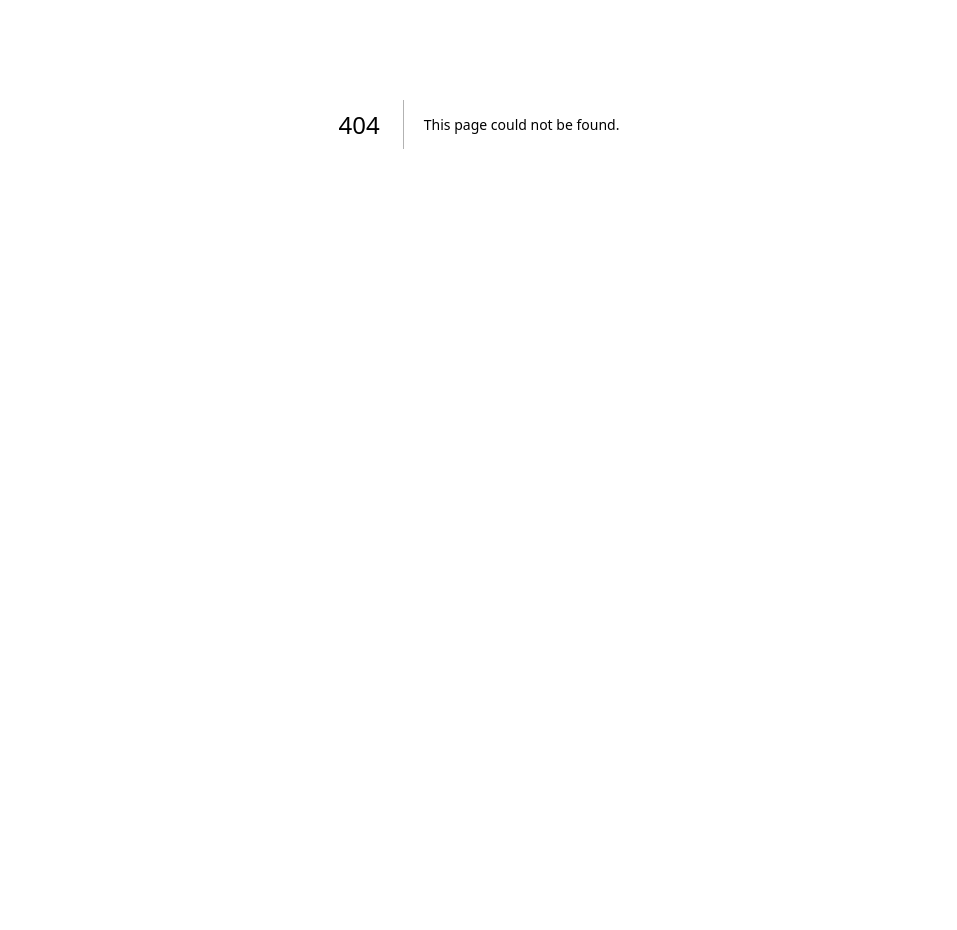
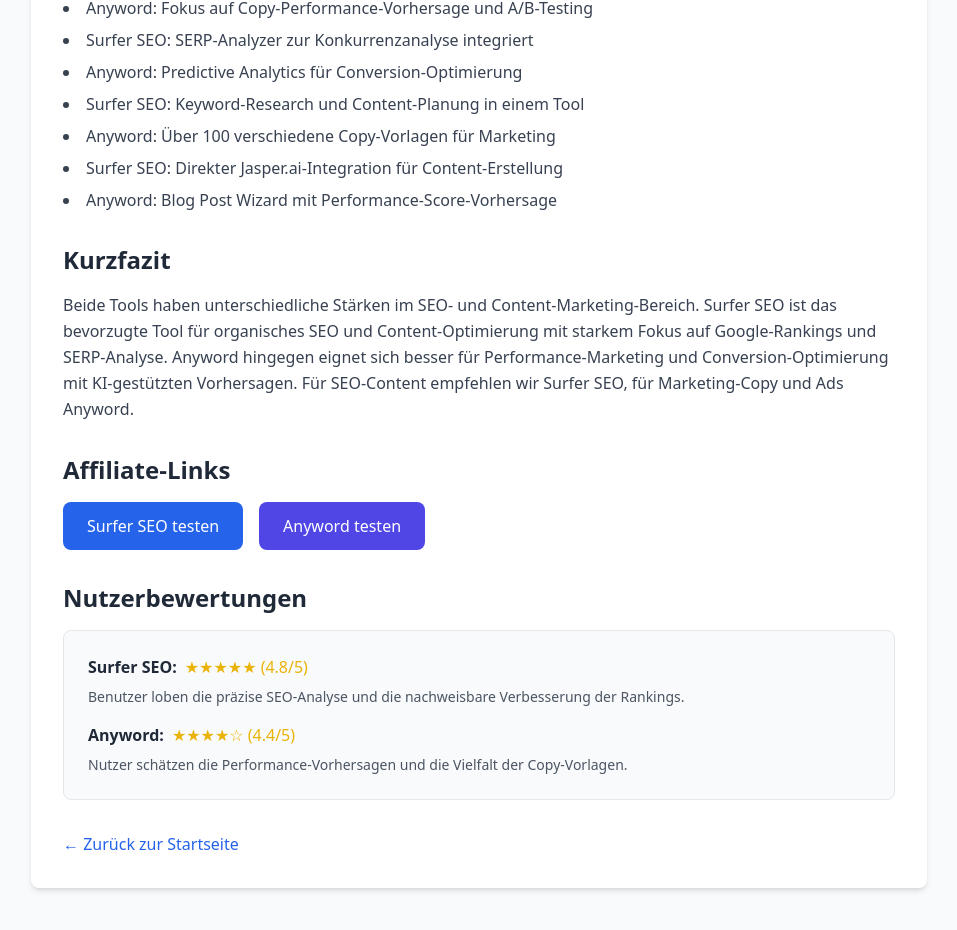
Before and after one commit to jokerhassan/kivergleich-portal, a Next.js app: page /vergleich-surferseo-vs-anyword in a window 1280 px wide. Before the commit this address had no page. Shown: the part 276-1206 px from the top of the page, without its empty margins (161-1118 px from the left). Before the commit the page ends 800 px from the top, so only its background shows below. Built offline with nearby package versions, Linux system fonts and the light colour scheme.

Commit message:
Create page.tsx

```diff
--- /dev/null
+++ b/app/vergleich-surferseo-vs-anyword/page.tsx
@@ -0,0 +1,76 @@
+export default function VergleichSurferSeoVsAnyword() {
+  return (
+    <main className="min-h-screen bg-gray-50 py-12 px-4 sm:px-6 lg:px-8">
+      <div className="max-w-4xl mx-auto bg-white rounded-lg shadow-md p-8">
+        <h1 className="text-4xl font-bold text-gray-900 mb-8">
+          Surfer SEO vs Anyword: KI-SEO-Tools im Vergleich
+        </h1>
+
+        <section className="mb-8">
+          <h2 className="text-2xl font-semibold text-gray-800 mb-4">
+            Wichtigste Funktionen und Unterschiede
+          </h2>
+          <ul className="list-disc list-inside space-y-2 text-gray-700">
+            <li>Surfer SEO: Content-Editor mit Echtzeit-SEO-Analyse und Scoring</li>
+            <li>Anyword: Fokus auf Copy-Performance-Vorhersage und A/B-Testing</li>
+            <li>Surfer SEO: SERP-Analyzer zur Konkurrenzanalyse integriert</li>
+            <li>Anyword: Predictive Analytics für Conversion-Optimierung</li>
+            <li>Surfer SEO: Keyword-Research und Content-Planung in einem Tool</li>
+            <li>Anyword: Über 100 verschiedene Copy-Vorlagen für Marketing</li>
+            <li>Surfer SEO: Direkter Jasper.ai-Integration für Content-Erstellung</li>
+            <li>Anyword: Blog Post Wizard mit Performance-Score-Vorhersage</li>
+          </ul>
+        </section>
+
+        <section className="mb-8">
+          <h2 className="text-2xl font-semibold text-gray-800 mb-4">Kurzfazit</h2>
+          <p className="text-gray-700 leading-relaxed">
+            Beide Tools haben unterschiedliche Stärken im SEO- und Content-Marketing-Bereich. Surfer SEO
+            ist das bevorzugte Tool für organisches SEO und Content-Optimierung mit starkem Fokus auf
+            Google-Rankings und SERP-Analyse. Anyword hingegen eignet sich besser für Performance-Marketing
+            und Conversion-Optimierung mit KI-gestützten Vorhersagen. Für SEO-Content empfehlen wir Surfer SEO,
+            für Marketing-Copy und Ads Anyword.
+          </p>
+        </section>
+
+        <section className="mb-8">
+          <h2 className="text-2xl font-semibold text-gray-800 mb-4">Affiliate-Links</h2>
+          <div className="flex gap-4">
+            <a href="#surferseo-affiliate" className="bg-blue-600 text-white px-6 py-3 rounded-lg hover:bg-blue-700 transition">
+              Surfer SEO testen
+            </a>
+            <a href="#anyword-affiliate" className="bg-indigo-600 text-white px-6 py-3 rounded-lg hover:bg-indigo-700 transition">
+              Anyword testen
+            </a>
+          </div>
+        </section>
+
+        <section className="mb-8">
+          <h2 className="text-2xl font-semibold text-gray-800 mb-4">Nutzerbewertungen</h2>
+          <div className="border rounded-lg p-6 bg-gray-50">
+            <div className="mb-4">
+              <div className="flex items-center mb-2">
+                <span className="font-semibold text-gray-800">Surfer SEO:</span>
+                <span className="ml-2 text-yellow-500">★★★★★ (4.8/5)</span>
+              </div>
+              <p className="text-gray-600 text-sm">Benutzer loben die präzise SEO-Analyse und die nachweisbare Verbesserung der Rankings.</p>
+            </div>
+            <div>
+              <div className="flex items-center mb-2">
+                <span className="font-semibold text-gray-800">Anyword:</span>
+                <span className="ml-2 text-yellow-500">★★★★☆ (4.4/5)</span>
+              </div>
+              <p className="text-gray-600 text-sm">Nutzer schätzen die Performance-Vorhersagen und die Vielfalt der Copy-Vorlagen.</p>
+            </div>
+          </div>
+        </section>
+
+        <div className="mt-8">
+          <a href="/" className="text-blue-600 hover:underline">
+            ← Zurück zur Startseite
+          </a>
+        </div>
+      </div>
+    </main>
+  );
+}
```
